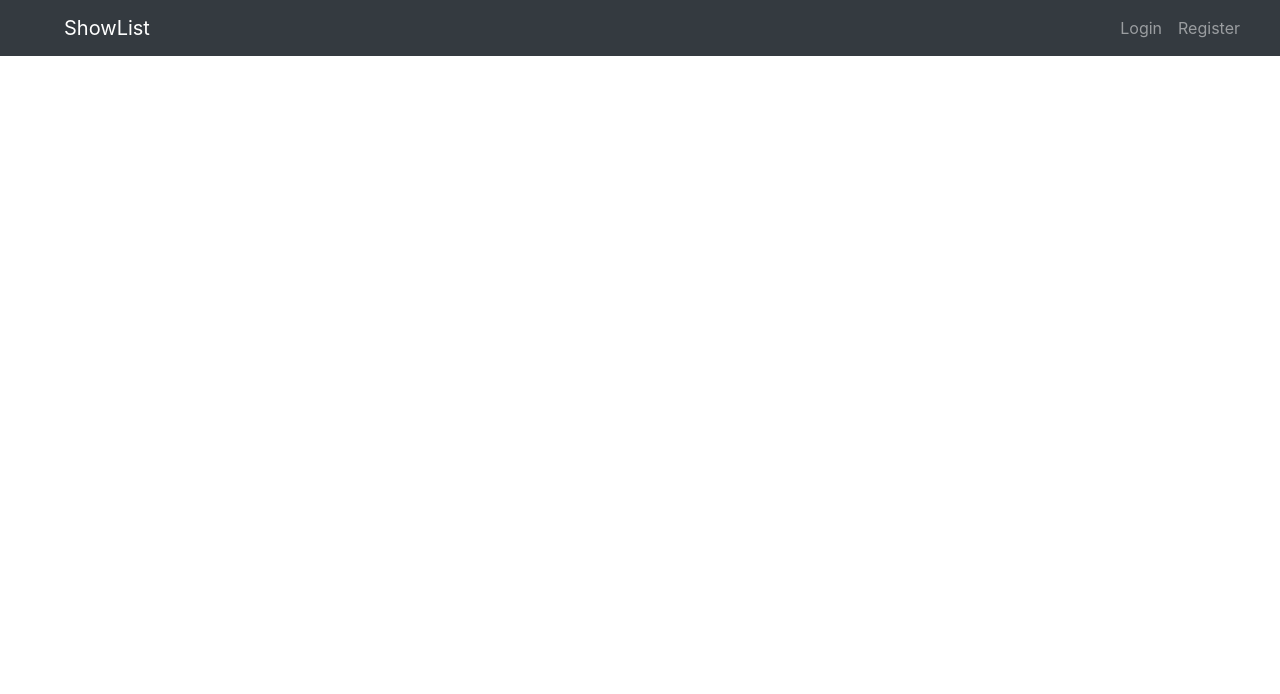
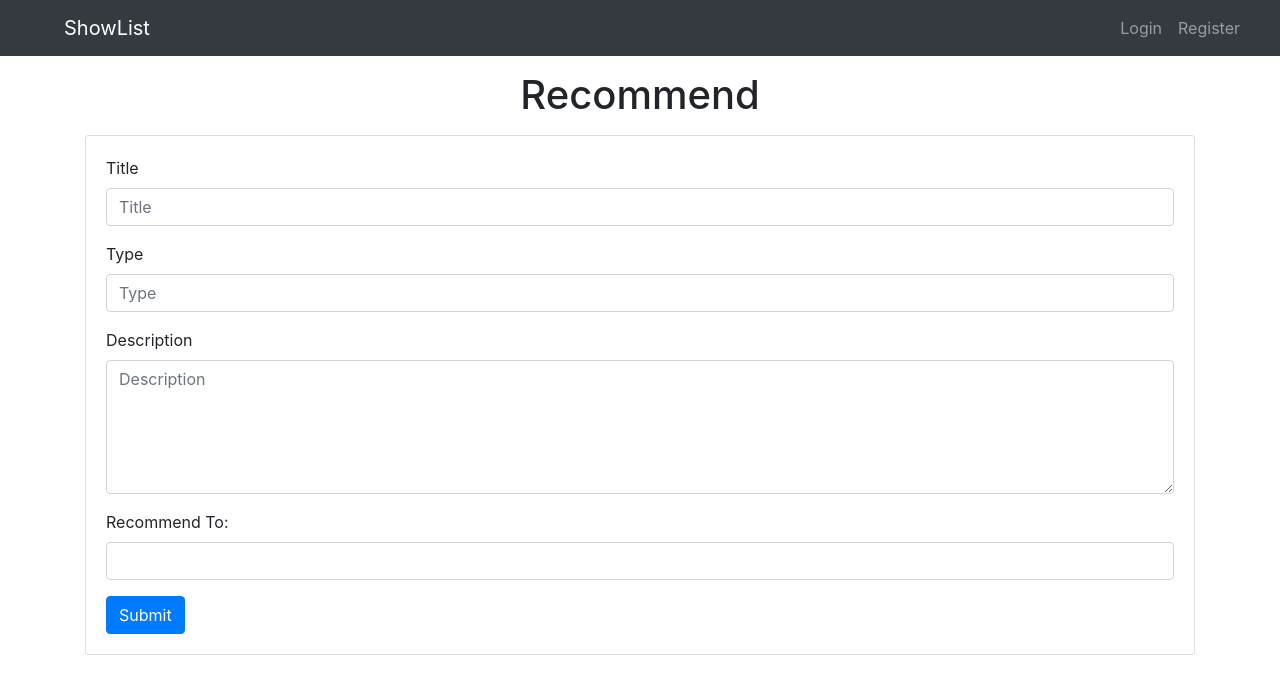
Before and after one commit to vsutinah/ShowList, a React (Create React App) app in the folder client/: page /recommend in a window 1280 px wide. Shown: the top 694 px of the page. Built offline with nearby package versions, Linux system fonts and the light colour scheme; no server answers.

Commit message:
Added Recommend component

```diff
--- a/client/src/App.js
+++ b/client/src/App.js
@@ -7,6 +7,7 @@ import Alert from './components/layout/Alert';
 import Landing from './components/layout/Landing';
 import Login from './components/auth/Login';
 import Register from './components/auth/Register';
+import Recommend from './components/shows/Recommend';
 import setAuthToken from './utils/setAuthToken';
 import { loadUser } from './actions/auth';
 // Redux
@@ -33,6 +34,7 @@ function App() {
 						<Switch>
 							<Route exact path='/login' component={Login} />
 							<Route exact path='/register' component={Register} />
+							<Route exact path='/recommend' component={Recommend} />
 						</Switch>
 					</section>
 				</Fragment>
--- a/client/src/components/shows/Recommend.js
+++ b/client/src/components/shows/Recommend.js
@@ -1,10 +1,88 @@
-import React from 'react';
+import React, { useState } from 'react';
 import PropTypes from 'prop-types';
+import { Form, Button, Card } from 'react-bootstrap';
 
 const Recommend = (props) => {
+	const [formData, setFormData] = useState({
+		// Initial states
+		title: '',
+		type: '',
+		description: '',
+		targetUser: '',
+	});
+
+	const { title, type, description, targetUser } = formData;
+
+	const onChange = (e) =>
+		setFormData({ ...formData, [e.target.name]: e.target.value });
+
+	const onSubmit = async (e) => {
+		e.preventDefault();
+		// if () {
+		// setAlert('Passwords do not match!', 'danger', '3000');
+		// } else {
+		// setAlert('Registered successfully!', 'success', '3000');
+		// }
+	};
+
 	return (
 		<div>
-			<p>Recommend</p>
+			<h1 className='my-3 text-center'>Recommend</h1>
+			<Card>
+				<Card.Body>
+					<Form onSubmit={(e) => onSubmit(e)}>
+						<Form.Group controlId='title'>
+							<Form.Label>Title</Form.Label>
+							<Form.Control
+								type='text'
+								placeholder='Title'
+								name='title'
+								value={title}
+								onChange={(e) => onChange(e)}
+								required
+							/>
+						</Form.Group>
+						<Form.Group controlId='type'>
+							<Form.Label>Type</Form.Label>
+							<Form.Control
+								type='text'
+								placeholder='Type'
+								name='type'
+								value={type}
+								onChange={(e) => onChange(e)}
+								required
+							/>
+						</Form.Group>
+
+						<Form.Group controlId='description'>
+							<Form.Label>Description</Form.Label>
+							<Form.Control
+								as='textarea'
+								cols='30'
+								rows='5'
+								placeholder='Description'
+								name='description'
+								value={description}
+								onChange={(e) => onChange(e)}
+								required
+							/>
+						</Form.Group>
+						<Form.Group controlId='targetUser'>
+							<Form.Label>Recommend To:</Form.Label>
+							<Form.Control
+								type='text'
+								name='targetUser'
+								value={targetUser}
+								onChange={(e) => onChange(e)}
+								required
+							/>
+						</Form.Group>
+						<Button variant='primary' type='submit'>
+							Submit
+						</Button>
+					</Form>
+				</Card.Body>
+			</Card>
 		</div>
 	);
 };
```
Also changed, not shown: client/src/components/shows/Recommendation.js (added), client/src/components/shows/Recommendations.js (added).
